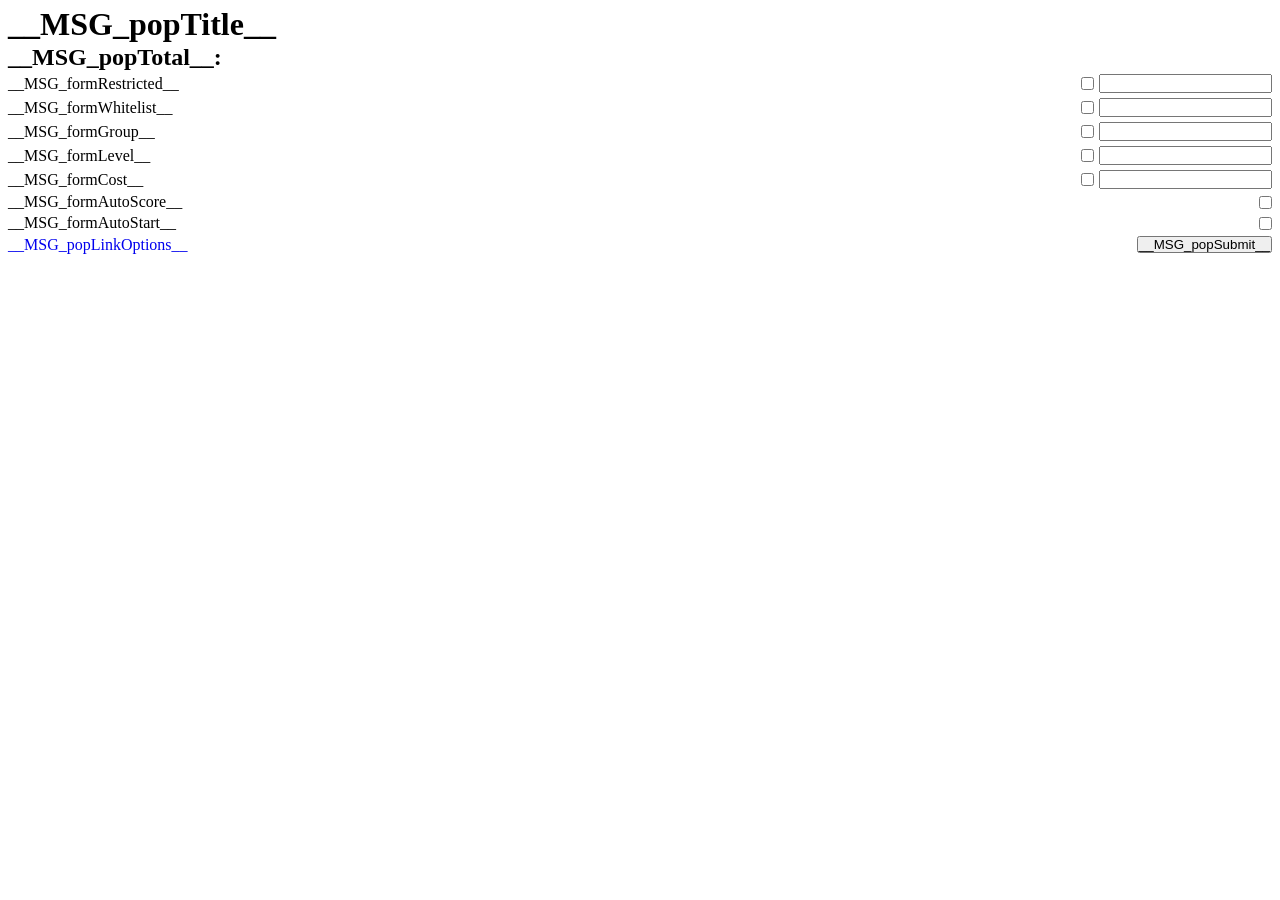
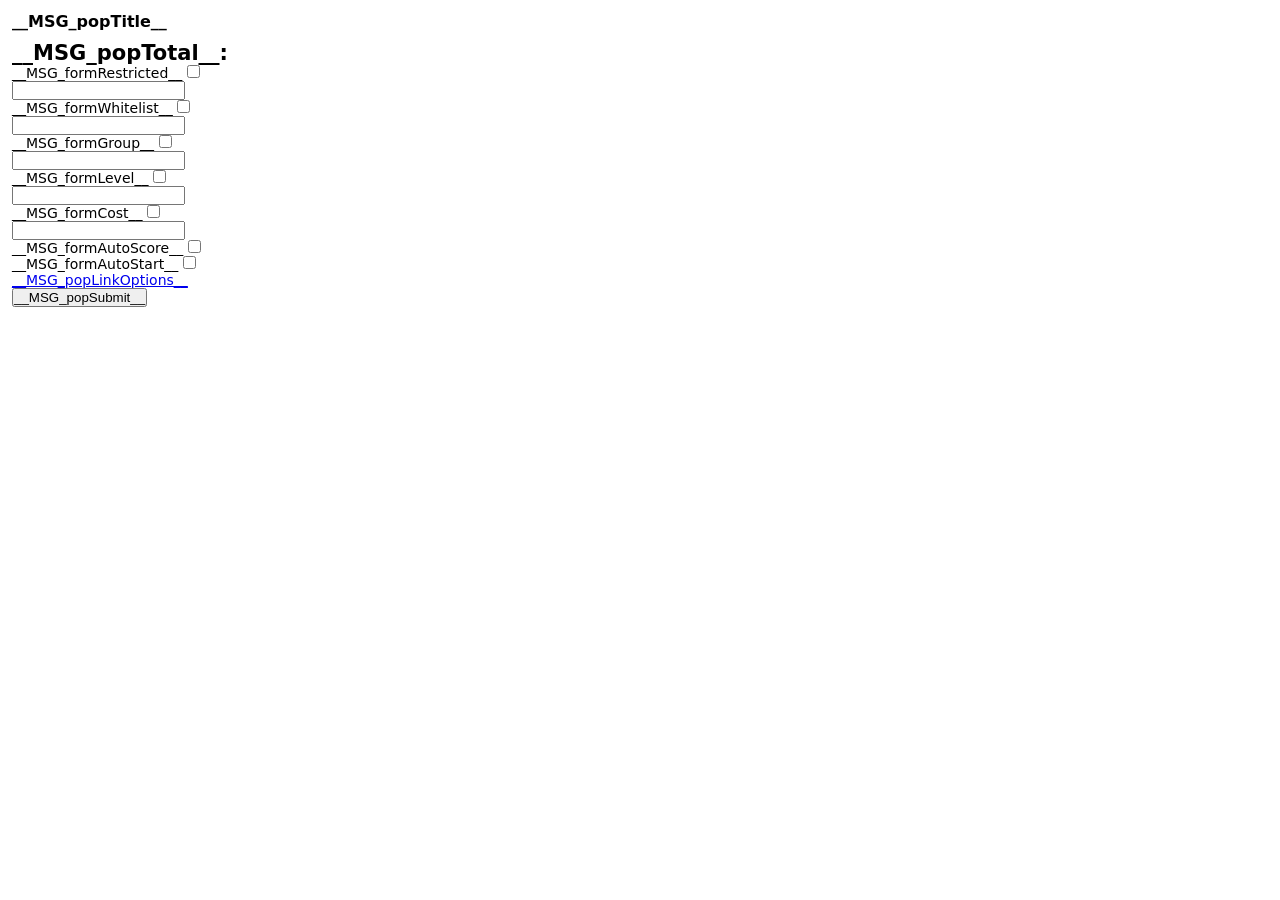

feat: rebuild popup layout (status, toggles, full-auto + go buttons)

--- a/popup/popup.css
+++ b/popup/popup.css
@@ -1,31 +1,59 @@
+* { padding: 0; margin: 0; box-sizing: border-box; }
+
 body {
-  padding: 8px;
+  padding: 12px;
+  width: 240px;
+  font-family: system-ui, sans-serif;
+  font-size: 14px;
 }
 
-* {
-  padding: 0;
-  margin: 0;
-  line-height: 1em;
+h1 { font-size: 16px; margin-bottom: 10px; }
+
+.full-auto-btn {
+  width: 100%;
+  padding: 10px;
+  font-size: 14px;
+  font-weight: 700;
+  color: #fff;
+  background: #c65a30;
+  border: none;
+  border-radius: 6px;
+  cursor: pointer;
 }
 
-h2 {
-  margin-top: 5px;
+.warn {
+  font-size: 11px;
+  color: #b25a1f;
+  text-align: center;
+  margin: 6px 0 12px;
 }
 
-form > div {
-  margin-top: 5px;
+.status { display: flex; gap: 8px; margin-bottom: 12px; }
+.status-card { flex: 1; background: #f0f0f0; border-radius: 6px; padding: 6px 8px; }
+.status-label { font-size: 11px; color: #666; }
+.status-value { font-size: 18px; font-weight: 700; }
+
+.toggles { margin-bottom: 12px; }
+.toggle-row {
   display: flex;
+  justify-content: space-between;
   align-items: center;
-  word-break: keep-all;
+  padding: 6px 0;
+  border-top: 1px solid #eee;
+  cursor: pointer;
+}
+.toggle-row:last-child { border-bottom: 1px solid #eee; }
+
+.go-btn {
+  width: 100%;
+  padding: 9px;
+  font-size: 14px;
+  color: #fff;
+  background: #3a8a5f;
+  border: none;
+  border-radius: 6px;
+  cursor: pointer;
 }
 
-form > div :not(:last-child) {
-  margin-right: 5px;
-}
-form > div :nth-child(2) {
-  margin-left: auto;
-}
-
-form div a {
-  text-decoration: none;
-}
+.footer { text-align: center; margin-top: 12px; }
+.footer a { color: #2b6cb0; text-decoration: none; font-size: 13px; }
